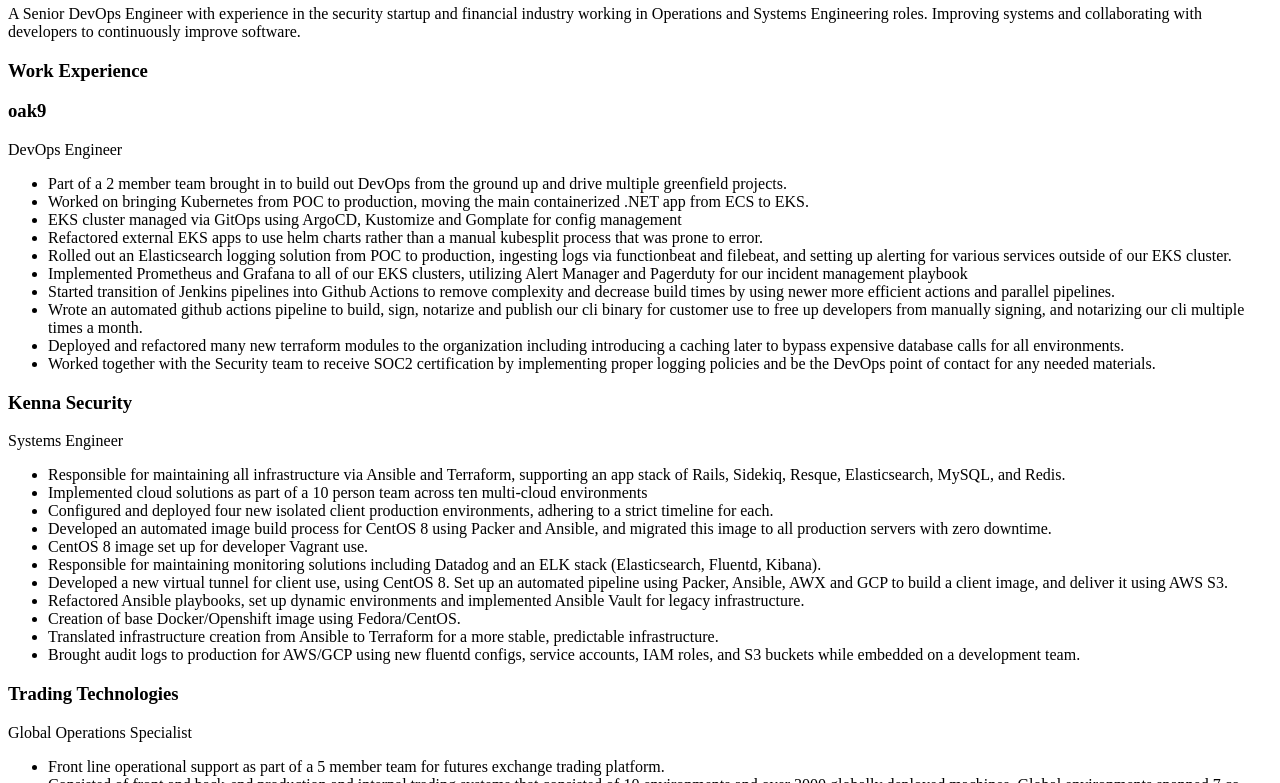
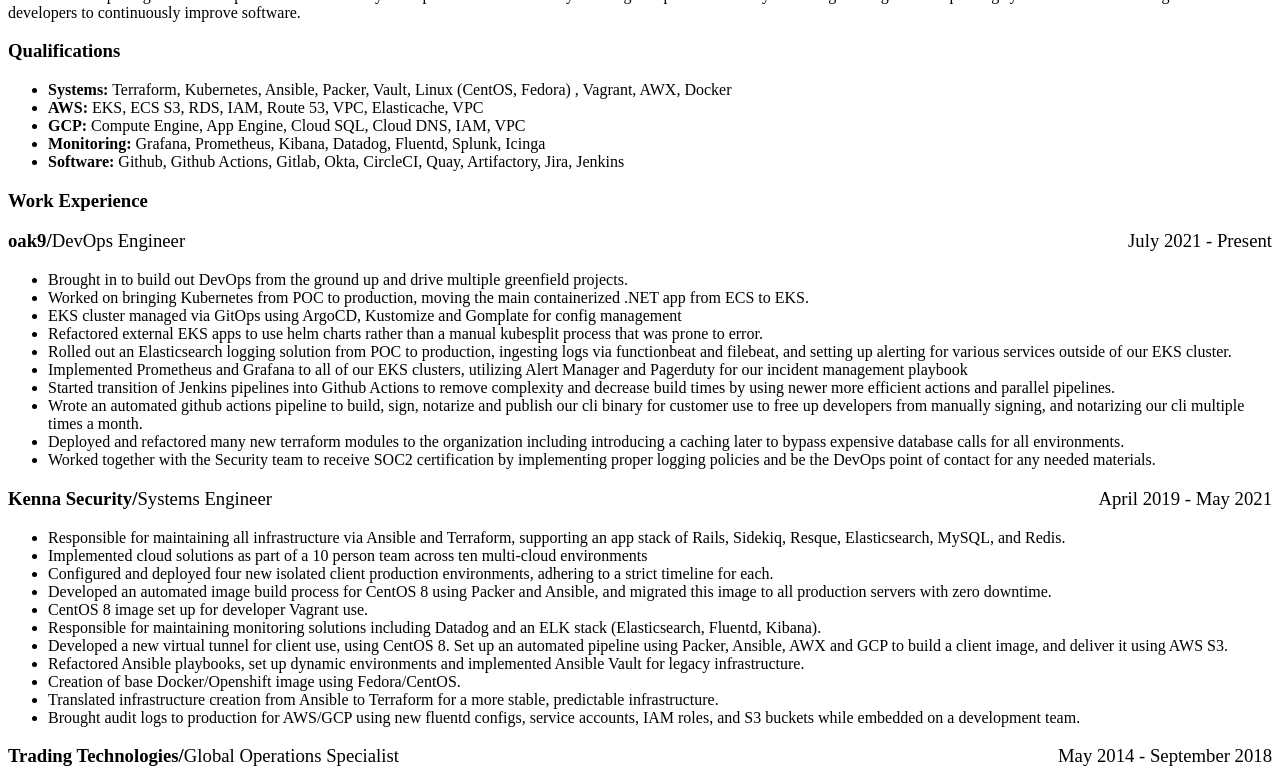
Before and after one commit to eyearian/cloud.resume.challenge, a plain HTML site: page resume/index.html in a window 1280 px wide. Shown: the part 122-905 px from the top of the page. Drawn offline with Linux system fonts and the light colour scheme; no server answers.

Commit message:
basic styling

```diff
--- a/resume/index.html
+++ b/resume/index.html
@@ -1,13 +1,16 @@
 <!DOCTYPE html>
 <html>
+<head>
+  <link rel="stylesheet" href="styles.css">
+</head>
   <head>
     <title>Eric Yearian's Resume</title>
   </head>
 <!-- summary -->
   <body>
     <header>
-    <h1>Eric Yearian</h1>
-      <h2>ericyearian@gmail.com</h2>
+    <h2><span class="center">Eric Yearian</span></h2>
+      <h3>ericyearian@gmail.com</h3>
         <p>A Senior DevOps Engineer with experience in the security startup and financial industry working in Operations and Systems Engineering roles. Improving systems and collaborating with developers to continuously improve software.</p>
     </header>
 
@@ -15,15 +18,23 @@
 
 
         <!-- qualifications -->
-
+  <div id="qualifications">
+    <h3>Qualifications</h3>
+      <ul>
+        <li><span class="bold">Systems:</span> Terraform, Kubernetes, Ansible, Packer, Vault, Linux (CentOS, Fedora) , Vagrant, AWX, Docker</li>
+        <li><span class="bold">AWS:</span> EKS, ECS S3, RDS, IAM, Route 53, VPC, Elasticache, VPC</li>
+        <li><span class="bold">GCP:</span> Compute Engine, App Engine, Cloud SQL, Cloud DNS, IAM, VPC</li>
+        <li><span class="bold">Monitoring:</span> Grafana, Prometheus, Kibana, Datadog, Fluentd, Splunk, Icinga</li>
+        <li><span class="bold">Software:</span> Github, Github Actions, Gitlab, Okta, CircleCI, Quay, Artifactory, Jira, Jenkins</li>
+      </ul>
+  </div>
 
         <!-- work experience section -->
   <div id="experience">
     <h3>Work Experience</h3>
-      <h3>oak9</h3>
-        <p>DevOps Engineer</p>
+      <h3>oak9/<span class="notbold">DevOps Engineer</span><span class="date notbold">July 2021 - Present</span></h3>
           <ul>
-            <li>Part of a 2 member team brought in to build out DevOps from the ground up and drive multiple greenfield projects.</li>
+            <li>Brought in to build out DevOps from the ground up and drive multiple greenfield projects.</li>
             <li>Worked on bringing Kubernetes from POC to production, moving the main containerized .NET app from ECS to EKS.</li>
             <li>EKS cluster managed via GitOps using ArgoCD, Kustomize and Gomplate for config management</li>
             <li>Refactored external EKS apps to use helm charts rather than a manual kubesplit process that was prone to
@@ -42,8 +53,7 @@
               policies and be the DevOps point of contact for any needed materials.</li>
           </ul>
 
-    <h3>Kenna Security</h3>
-    <p>Systems Engineer</p>
+    <h3>Kenna Security/<span class="notbold">Systems Engineer</span><span class="date notbold">April 2019 - May 2021</span></h3>
       <ul>
         <li>Responsible for maintaining all infrastructure via Ansible and Terraform, supporting an app stack of Rails, Sidekiq, Resque, Elasticsearch, MySQL, and Redis.</li>
         <li>Implemented cloud solutions as part of a 10 person team across ten multi-cloud environments</li>
@@ -63,8 +73,7 @@
         <li>Brought audit logs to production for AWS/GCP using new fluentd configs, service accounts, IAM roles, and S3 buckets while embedded on a development team.</li>
       </ul>
 
-  <h3>Trading Technologies</h3>
-    <p>Global Operations Specialist</p>
+  <h3>Trading Technologies/<span class="notbold">Global Operations Specialist</span><span class="date notbold">May 2014 - September 2018</span></h3>
       <ul>
         <li>Front line operational support as part of a 5 member team for futures exchange trading platform.</li>
         <li>Consisted of front and back-end production and internal trading systems that consisted of 10 environments
--- a/resume/styles.css
+++ b/resume/styles.css
@@ -1 +1,22 @@
-/* placeholder */
+/* html * {
+  font-family: 'Lato', sans-serif;
+  font-weight: 400;
+  font-size: 14;
+} */
+
+.notbold{
+  font-weight: normal;
+}
+
+.bold {
+  font-weight: bold;
+}
+
+.date {
+  float: right;
+  font-size: 9;
+}
+
+.date.notbold {
+  font-size: 9;
+}
```
